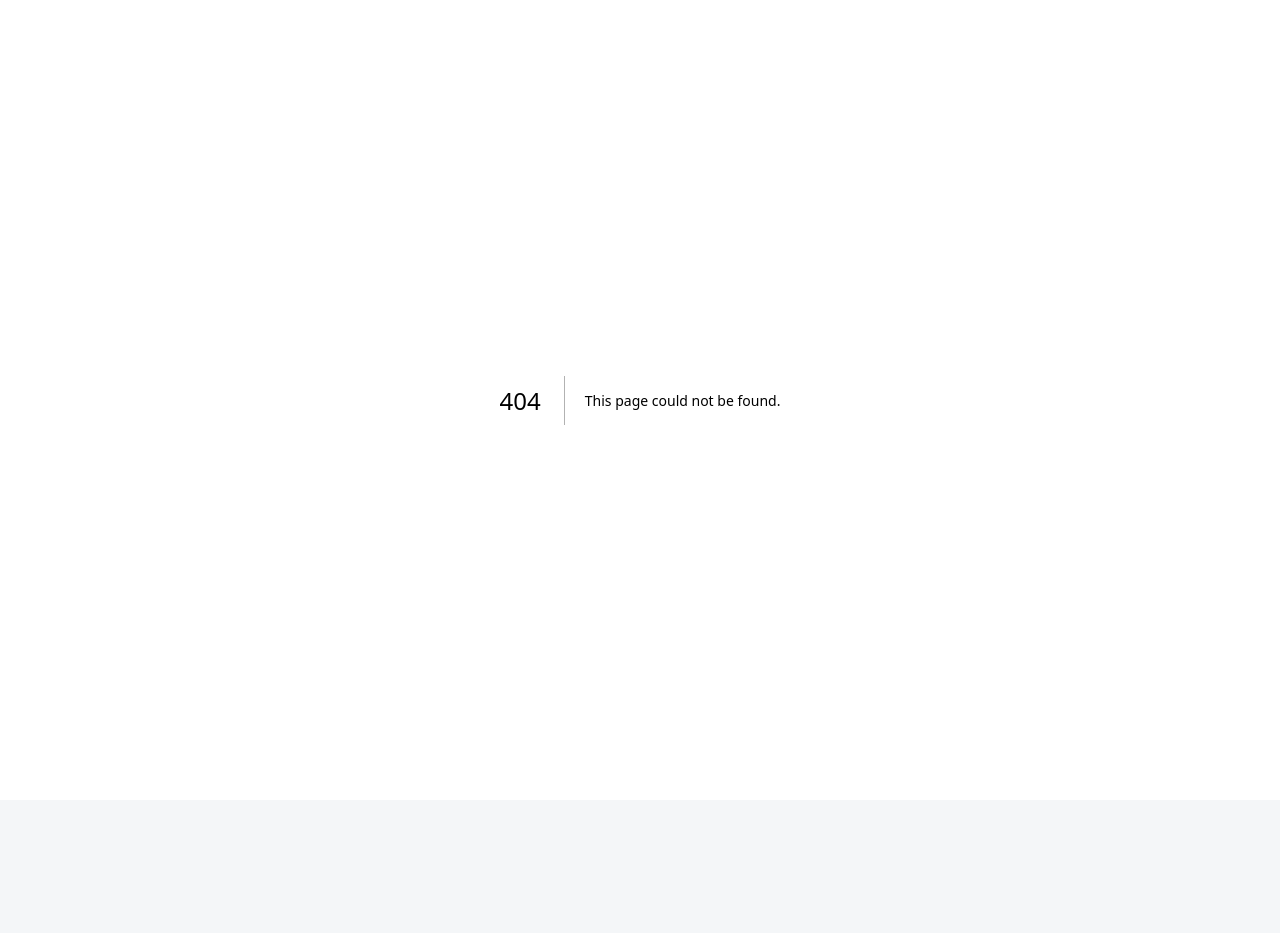
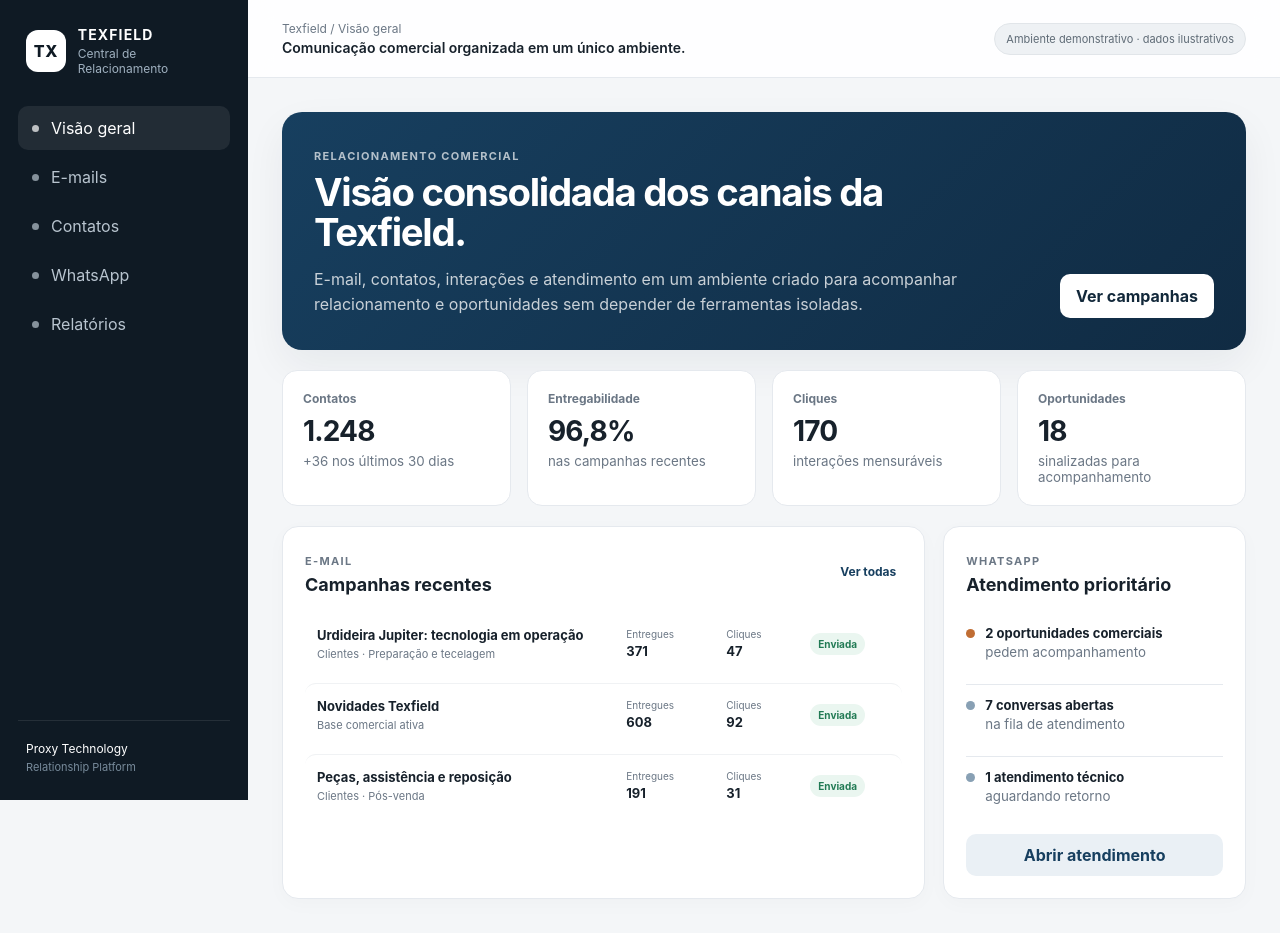
Before and after one commit to contatoagenciawin-ichthus/proxy-relationship-demo, a Next.js app: page /demo in a window 1280 px wide. Before the commit this address had no page. Before the commit the page ends 800 px from the top, so only its background shows below. Built offline with nearby package versions, Linux system fonts and the light colour scheme.

Commit message:
release: publish app/demo/page.js

```diff
--- /dev/null
+++ b/app/demo/page.js
@@ -0,0 +1,6 @@
+import DemoShell from "../../components/demo-shell";
+import { activeTenant } from "../../config/tenants";
+
+export default function DemoHome() {
+  return <DemoShell tenant={activeTenant} />;
+}
```
